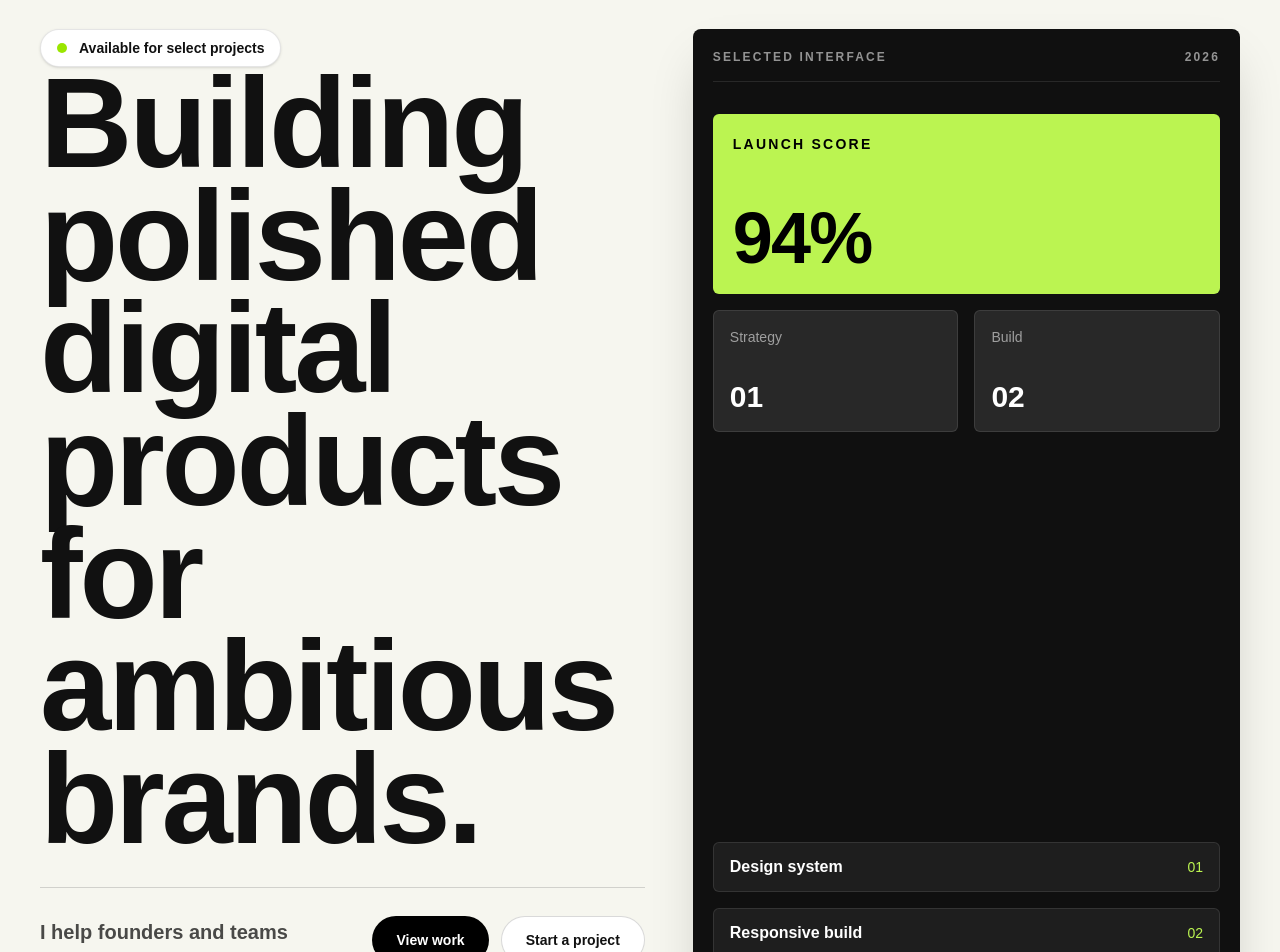
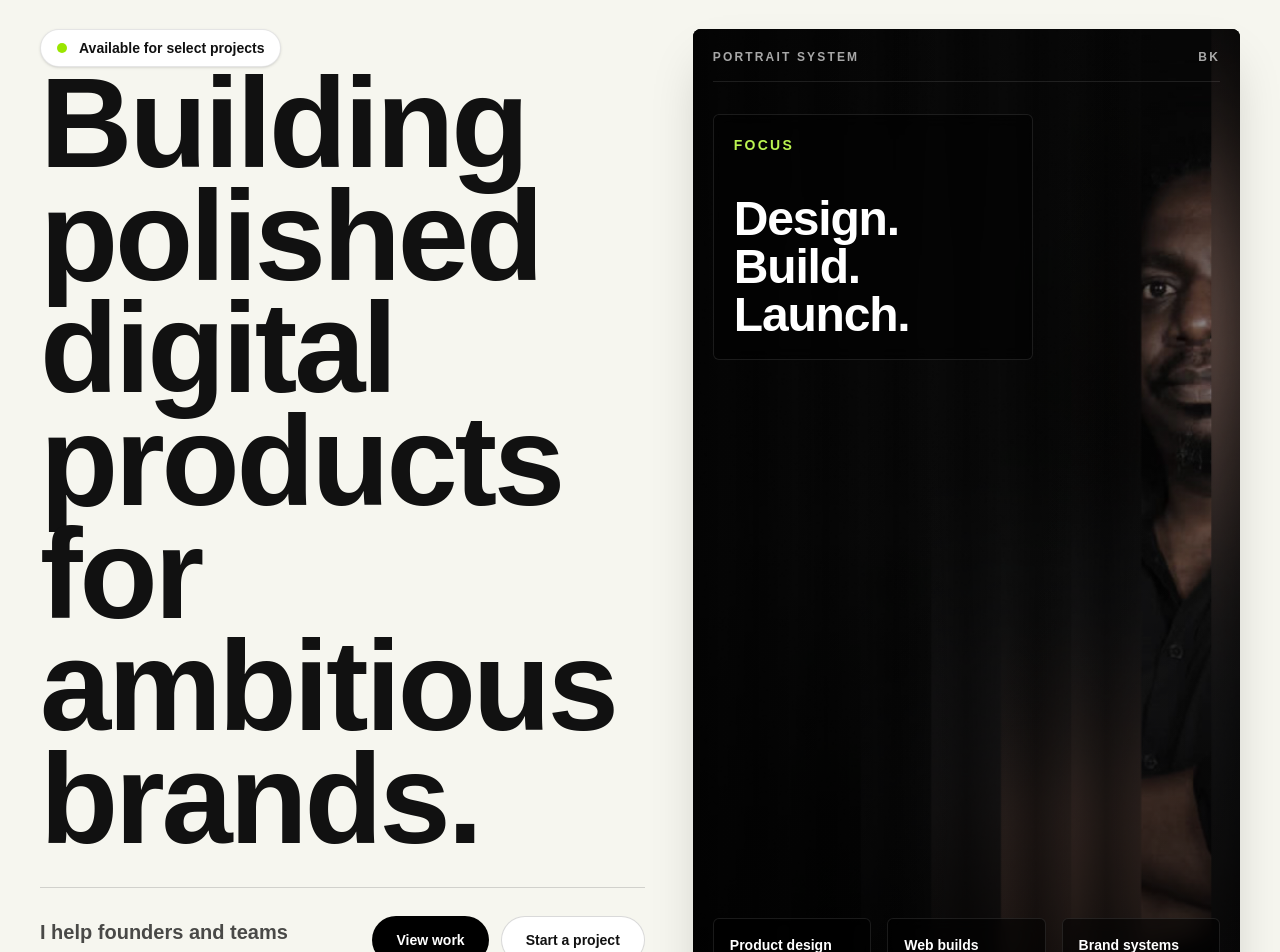
Before and after one commit to socialpixykorner/blessing-portfolio, a Next.js app: page / in a window 1280 px wide. Shown: the part 140-1092 px from the top of the page. Built offline with nearby package versions, Linux system fonts and the light colour scheme.

Commit message:
Add Blessing portrait hero image

```diff
--- a/src/app/page.tsx
+++ b/src/app/page.tsx
@@ -1,3 +1,4 @@
+import Image from "next/image";
 import Link from "next/link";
 import { projects } from "@/lib/projects";
 
@@ -115,40 +116,39 @@ export default function Home() {
         </div>
 
         <div className="relative flex min-h-[620px] min-w-0 flex-col overflow-hidden rounded-lg bg-[#101010] p-5 text-white shadow-2xl shadow-black/20">
-          <div className="flex items-center justify-between border-b border-white/10 pb-4 text-xs font-bold uppercase tracking-[0.18em] text-white/55">
-            <span>Selected interface</span>
-            <span>2026</span>
+          <Image
+            alt="Blessing Katsidzira portrait behind dark vertical panels"
+            className="absolute inset-0 h-full w-full object-cover object-center"
+            fill
+            priority
+            sizes="(min-width: 1024px) 46vw, 100vw"
+            src="/images/bk-back.png"
+          />
+          <div className="absolute inset-0 bg-gradient-to-b from-black/25 via-black/5 to-black/78" />
+          <div className="absolute inset-0 bg-gradient-to-r from-black/55 via-transparent to-black/20" />
+
+          <div className="relative flex items-center justify-between border-b border-white/10 pb-4 text-xs font-bold uppercase tracking-[0.18em] text-white/65">
+            <span>Portrait system</span>
+            <span>BK</span>
           </div>
-          <div className="grid flex-1 content-between gap-5 pt-8">
-            <div className="grid gap-4">
-              <div className="rounded-md bg-lime-300 p-5 text-black">
-                <p className="text-sm font-black uppercase tracking-[0.16em]">
-                  Launch score
-                </p>
-                <p className="mt-12 text-7xl font-black tracking-tight">94%</p>
-              </div>
-              <div className="grid grid-cols-2 gap-4">
-                <div className="rounded-md border border-white/10 bg-white/10 p-4">
-                  <p className="text-sm text-white/55">Strategy</p>
-                  <p className="mt-8 text-3xl font-black">01</p>
-                </div>
-                <div className="rounded-md border border-white/10 bg-white/10 p-4">
-                  <p className="text-sm text-white/55">Build</p>
-                  <p className="mt-8 text-3xl font-black">02</p>
-                </div>
-              </div>
+          <div className="relative grid flex-1 content-between gap-5 pt-8">
+            <div className="max-w-xs rounded-md border border-white/10 bg-black/50 p-5 backdrop-blur">
+              <p className="text-sm font-black uppercase tracking-[0.16em] text-lime-300">
+                Focus
+              </p>
+              <p className="mt-10 text-5xl font-black leading-none tracking-tight">
+                Design. Build. Launch.
+              </p>
             </div>
-            <div className="space-y-4">
-              {["Design system", "Responsive build", "Launch support"].map(
+            <div className="grid gap-4 sm:grid-cols-3">
+              {["Product design", "Web builds", "Brand systems"].map(
                 (item, index) => (
                   <div
-                    className="flex items-center justify-between rounded-md border border-white/10 bg-white/[0.06] px-4 py-3"
+                    className="rounded-md border border-white/10 bg-black/55 px-4 py-4 backdrop-blur"
                     key={item}
                   >
-                    <span className="font-semibold">{item}</span>
-                    <span className="text-sm text-lime-300">
-                      0{index + 1}
-                    </span>
+                    <p className="text-sm font-semibold text-white">{item}</p>
+                    <p className="mt-8 text-sm text-lime-300">0{index + 1}</p>
                   </div>
                 ),
               )}
```
Also changed, not shown: public/images/bk-back.png (added).
